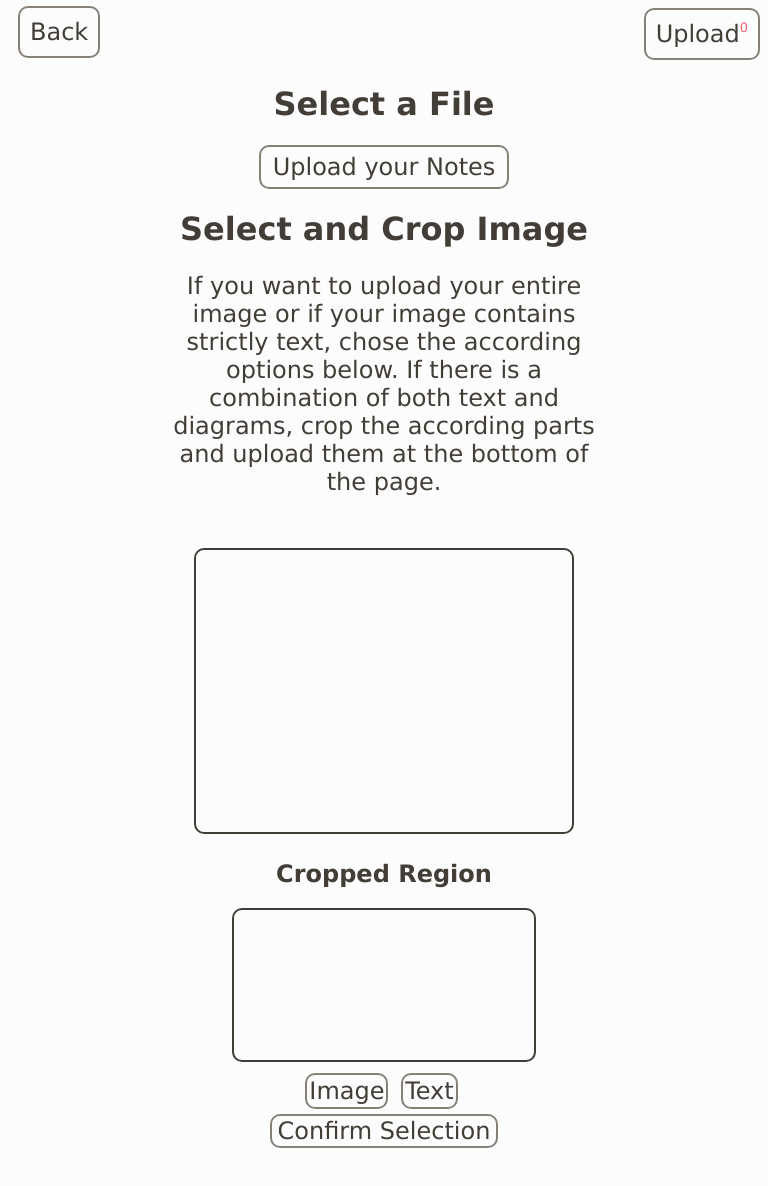
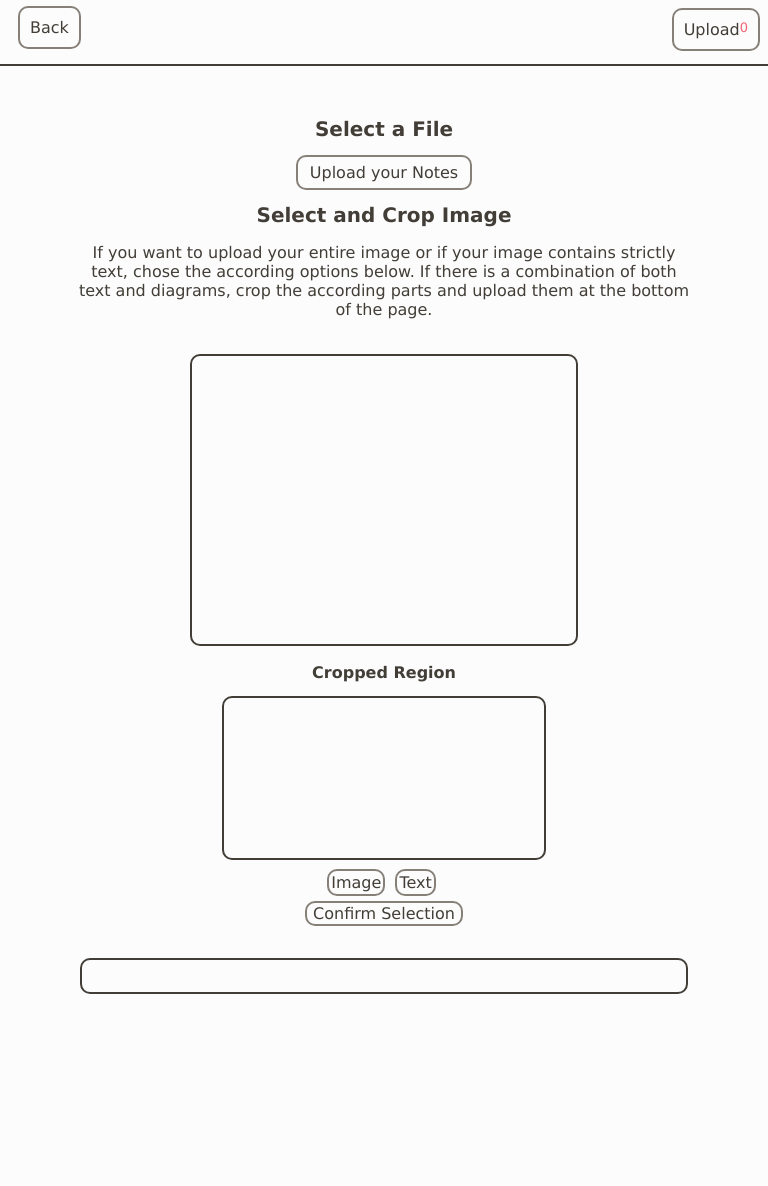
Before and after one commit to J-Rawes/Knotes, a plain HTML site: page FrontEnd/upload.html in a window 768 px wide. After the commit the page ends 994 px from the top, so only its background shows below. Drawn offline with Linux system fonts and the light colour scheme.

Commit message:
Update upload.css

```diff
--- a/FrontEnd/upload.css
+++ b/FrontEnd/upload.css
@@ -1,3 +1,10 @@
+html, body {
+  width:100%;
+  height:100%;
+  margin:0;
+  padding:0;
+}
+
 * {
   color: #423E37;
   font-family: Verdana, sans-serif;
@@ -12,13 +19,17 @@ h1 {
 }
 
 .main {
-  padding:40px;
-  margin: auto;
+  margin: 2em 10em 2em 10em;
+  margin-bottom: 10px;
+  padding: 2em;
   text-align: center;
+  border: 2px solid #423E37;
+  border-radius: 10px;
 }
 
 #complete {
   float: right;
+  margin: 0.5em 0.5em 0 0;
 }
 
 a {
@@ -44,13 +55,16 @@ a:active {
 }
 
 .user {
-text-align: right;
 min-width: 100%;
+padding-bottom: 3em;
+border: solid #423E37;
+border-width: 0 0 2px 0;
 }
 
 #return{
 float: left;
 padding: 10px;
+margin: 0.5em 0 0 0.5em;
 }
 
 #return a:hover {
@@ -238,7 +252,7 @@ input[type="file"] {
 }
 
 #help {
-  max-width: 60%;
+  max-width: 80%;
   margin: auto;
 }
 
@@ -303,3 +317,46 @@ input[type="file"] {
   height: 100%;
   margin: auto;
 }
+
+@media screen and (max-width: 600px) {
+
+  * {
+    font-size: 12px;
+  }
+
+  h1 {
+    font-size: 24px;
+  }
+
+  .user {
+    padding-bottom: 4em;
+  }
+
+  .main {
+    margin: 2em 5em 2em 5em;
+    padding: 1em;
+  }
+
+}
+
+@media screen and (min-width: 601px) and (max-width: 1200px) {
+
+  * {
+    font-size: 16px;
+  }
+
+  h1 {
+    font-size: 20px;
+  }
+
+  .user {
+    padding-bottom: 4em;
+  }
+
+  .main {
+    margin: 2em 5em 2em 5em;
+    margin-bottom: 10px;
+    padding: 1em;
+  }
+
+}
```
